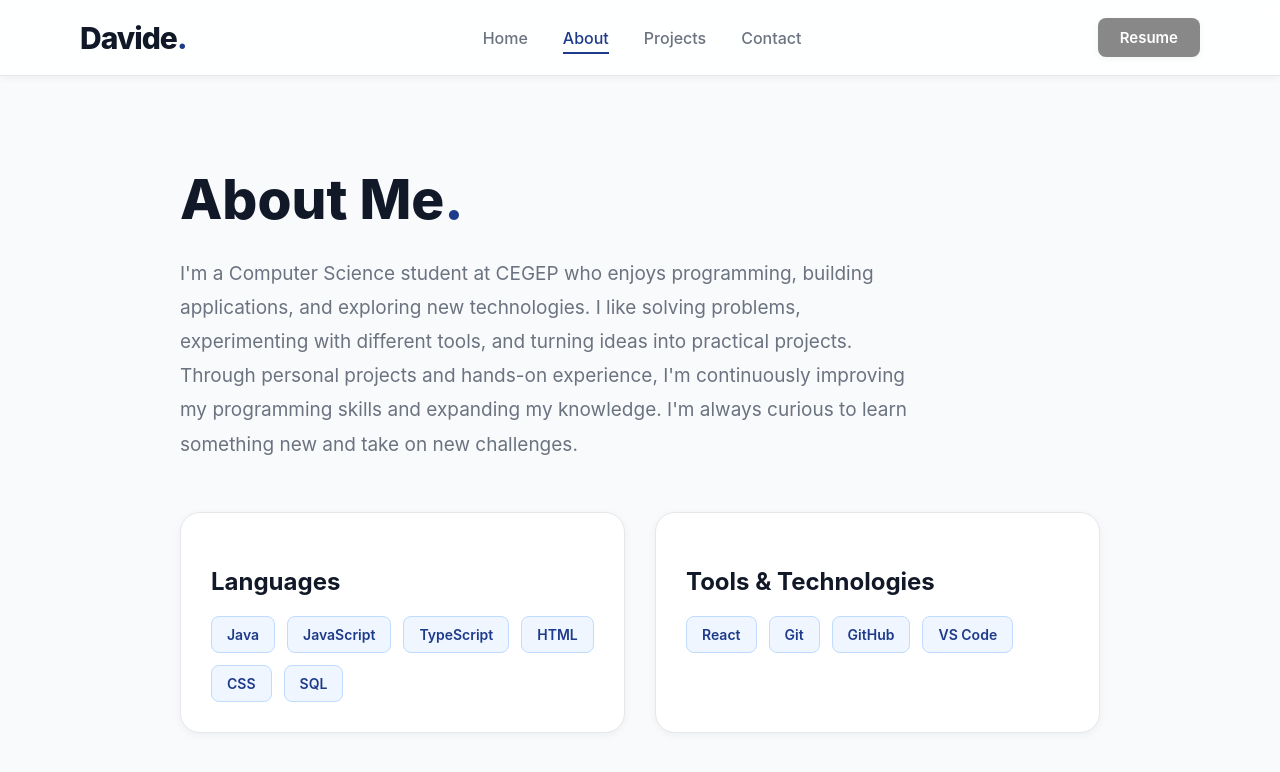
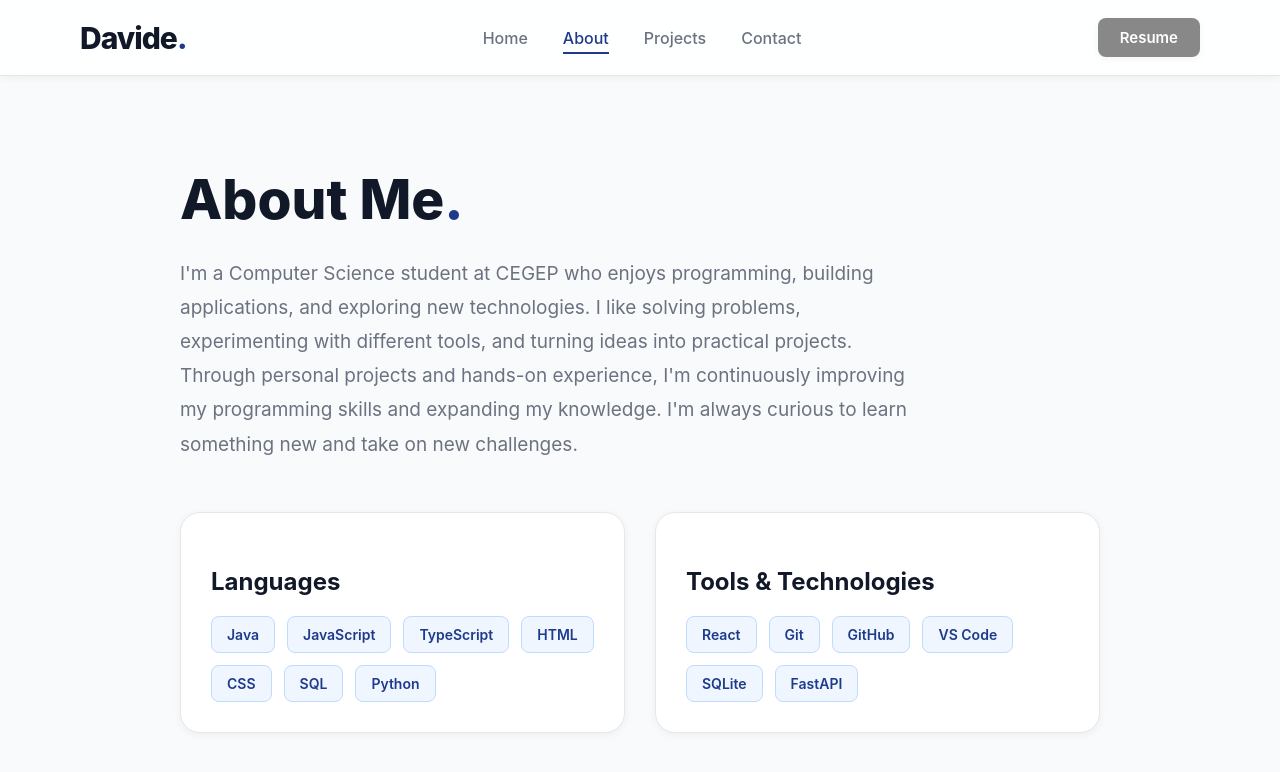
Before and after one commit to dav-cip/dav-cip.github.io, a React (Vite) app: page /about in a window 1280 px wide. Shown: the top 772 px of the page. Built offline with nearby package versions, Linux system fonts and the light colour scheme.

Commit message:
Added missing languages and tools on about page

```diff
--- a/src/pages/about/About.tsx
+++ b/src/pages/about/About.tsx
@@ -8,14 +8,17 @@ export default function About() {
         "TypeScript",
         "HTML",
         "CSS",
-        "SQL"
+        "SQL",
+        "Python"
     ];
 
     const tools = [
         "React",
         "Git",
         "GitHub",
-        "VS Code"
+        "VS Code",
+        "SQLite",
+        "FastAPI"
     ];
 
     return (
```
